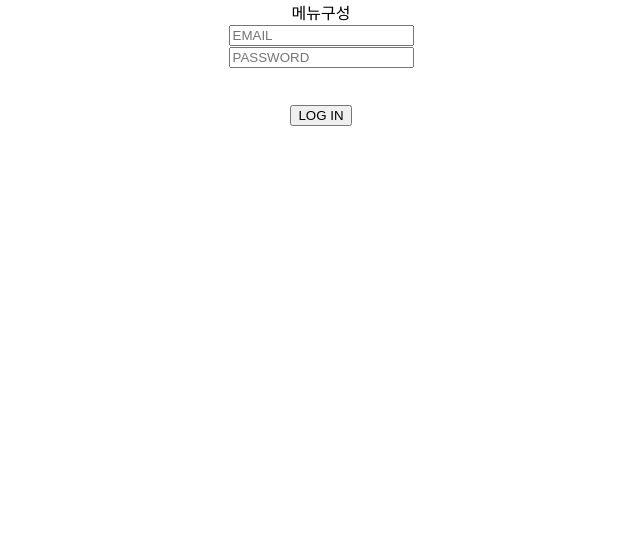
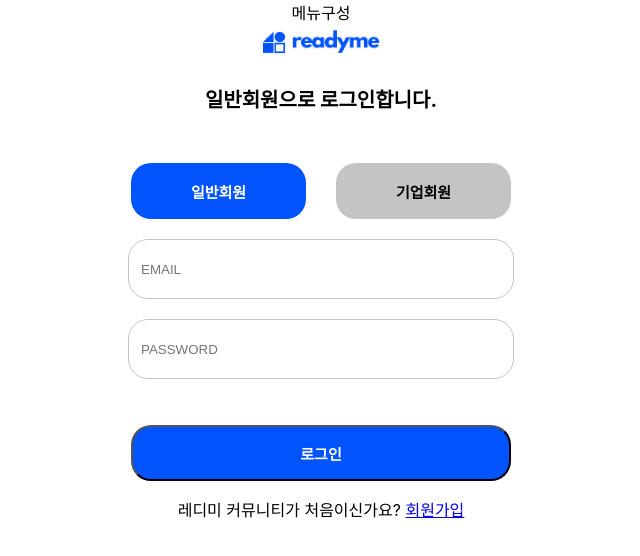
Before and after one commit to jaejlf/Community_Upgrade, a React (Create React App) app in the folder client/team-memory4/: page /login in a window 1280 px wide. Shown: the top 556 px of the page, without its empty margins (319-959 px from the left). Built offline with nearby package versions, Linux system fonts and the light colour scheme.

Commit message:
로그인, 회원가입 화면 구현

```diff
--- a/client/team-memory4/src/App.js
+++ b/client/team-memory4/src/App.js
@@ -94,10 +94,10 @@ function App() {
           <Route path="/" exact={true} element={<Home />} />
           <Route path='/login' element={<Login />} />
           <Route path='/logout' element={<Logout />} />
-          <Route path='/signup' element={<Signup />} />
-          <Route path='/postdetail' element={<PostDetail />} />
+          <Route path='/signup/:roleid' element={<Signup />} />
+          <Route path='/postdetail/:id' element={<PostDetail />} />
           <Route path='/board' element={<Board />} />
-          <Route path='/write' element={<PostWrite />} />
+          <Route path='/write/:id' element={<PostWrite />} />
           <Route path='*' element={<NotFound />} />
         </Routes>
       </AuthContext.Provider>
--- a/client/team-memory4/src/components/LoginForm.js
+++ b/client/team-memory4/src/components/LoginForm.js
@@ -2,6 +2,7 @@ import React, { useState, useContext, useEffect } from "react";
 import { postApi } from "../api";
 import { AuthContext } from "../App";
 import { useNavigate } from "react-router-dom";
+import '../styles/Login.css';
 
 //로그인
 // - 성공 : email, password가 일치하면 성공(200)
@@ -101,7 +102,7 @@ const LoginForm = () => {
             <button
                 className="Login-button"
                 type="submit"
-            >LOG IN</button>
+            >로그인</button>
             <br />
         </form>
     );
--- a/client/team-memory4/src/components/SignupForm.js
+++ b/client/team-memory4/src/components/SignupForm.js
@@ -59,8 +59,8 @@ const SignupForm = () => {
     return (
         <form className="Signup-outer-form" onSubmit={submitHandler}>
             <div className="form-group">
-                <div className="form-group-with-btn">
-                    <div className="form-item-with-btn">
+                <div className="form-group">
+                    <div className="form-item">
                         <input
                             type="text"
                             name="email"
@@ -101,9 +101,9 @@ const SignupForm = () => {
             <p>{checkMsg}</p>
             <br />
             <button
-                className="Signup-submit-button"
+                className="Login-button"
                 type="submit"
-            >SUBMIT</button>
+            >회원가입</button>
         </form>
     );
 };
--- a/client/team-memory4/src/pages/Login.js
+++ b/client/team-memory4/src/pages/Login.js
@@ -1,11 +1,62 @@
-import React from 'react';
+import React, { useEffect, useState } from 'react';
+import { Link } from "react-router-dom";
 import { LoginForm } from '../components';
-
+import { ReactComponent as Logo } from '../assets/images/Logo.svg';
+import '../styles/Login.css';
 
 const Login = () => {
+    const [userRole, setUserRole] = useState("일반회원");
+    const [roleid, setRoleid] = useState(0);  // 0: 일반회원, 1: 기업회원
+
+    const roleClickHandler = async (id) => {
+        setRoleid(id);
+        if (id === 0) {
+            setUserRole("일반회원");
+        } else {
+            setUserRole("기업회원");
+        }
+    }
+
     return (
         <div>
+            <Logo />
+            <p className='login-role-ment'>
+                {userRole}으로 로그인합니다.
+            </p>
+            <div className='login-roles'>
+                <button
+                    // className='login-role-select'
+                    className={
+                        roleid === 0 ?
+                        'login-role-select-o' : 'login-role-select-x'
+                    }
+                    onClick={() => roleClickHandler(0)}>
+                    <input
+                        id="일반"
+                        type="radio"
+                        name="role-selector"
+                    />일반회원
+                </button>
+                <button
+                    // className='login-role-select'
+                    className={
+                        roleid === 1 ?
+                        'login-role-select-o' : 'login-role-select-x'
+                    }
+                    onClick={() => roleClickHandler(1)}>
+                    <input
+                        id="기업"
+                        type="radio"
+                        name="role-selector"
+                    />기업회원
+                </button>
+            </div>
             <LoginForm />
+            <p className='login-goto-signup'>레디미 커뮤니티가 처음이신가요?&nbsp;
+                <Link to={`/signup/${roleid}`}>
+                    회원가입
+                </Link>
+            </p>
         </div>
     );
 };
--- a/client/team-memory4/src/pages/Signup.js
+++ b/client/team-memory4/src/pages/Signup.js
@@ -1,10 +1,31 @@
-import React from 'react';
+import React, { useState, useEffect } from 'react';
 import { SignupForm } from '../components';
+import {ReactComponent as Logo} from '../assets/images/Logo.svg';
+import '../styles/Login.css';
 
 
 const Signup = () => {
+    let url = decodeURI(window.location.href);
+    let urlArray = url.split("/");
+    let params = urlArray[urlArray.length - 1];
+    console.log(params);
+
+    const [userRole, setUserRole] = useState();
+
+    useEffect(() => {
+        if (params == 0) {
+            setUserRole("일반회원");
+        } else {
+            setUserRole("기업회원");
+        }
+    }, [params]);
+
     return (
         <div>
+            <Logo />
+            <p className='login-role-ment'>
+                {userRole}으로 회원가입합니다.
+            </p>
             <SignupForm />
         </div>
     );
--- /dev/null
+++ b/client/team-memory4/src/styles/Login.css
@@ -0,0 +1,84 @@
+.Login-outer-form {
+
+}
+
+.form-group {
+
+}
+
+.form-item input {
+    width: 380px;
+    height: 56px;
+    border-radius: 20px;
+    margin: 10px;
+    border: 1px solid #c4c4c4;
+}
+
+.form-item input::placeholder {
+    padding-left: 10px;
+}
+
+.login-roles {
+    display: flex;
+    justify-content: center;
+    margin-bottom: 10px;
+}
+
+/* .login-role-select {
+    width: 175px;
+    height: 56px;
+    border-radius: 20px;
+    background-color: #0053FD;
+    color: #ffffff;
+    font-size: 15px;
+    font-weight: bold;
+    margin: 0 15px;
+    text-align:center;
+    display:table-cell;
+    vertical-align:middle;
+} */
+
+.login-role-select-o {
+    width: 175px;
+    height: 56px;
+    border-radius: 20px;
+    background-color: #0053FD;
+    color: #ffffff;
+    font-size: 15px;
+    font-weight: bold;
+    margin: 0 15px;
+    border: none;
+}
+
+.login-role-select-x {
+    width: 175px;
+    height: 56px;
+    border-radius: 20px;
+    background-color: #c4c4c4;
+    color: #000000;
+    font-size: 15px;
+    font-weight: bold;
+    margin: 0 15px;
+    border: none;
+}
+
+.login-role-select-o input,
+.login-role-select-x input {
+    display: none;
+}
+
+.Login-button {
+    width: 380px;
+    height: 56px;
+    border-radius: 20px;
+    background-color: #0053FD;
+    color: #ffffff;
+    font-size: 15px;
+    font-weight: bold;
+}
+
+.login-role-ment {
+    font-size: 20px;
+    font-weight: bold;
+    margin-bottom: 50px;
+}
```
